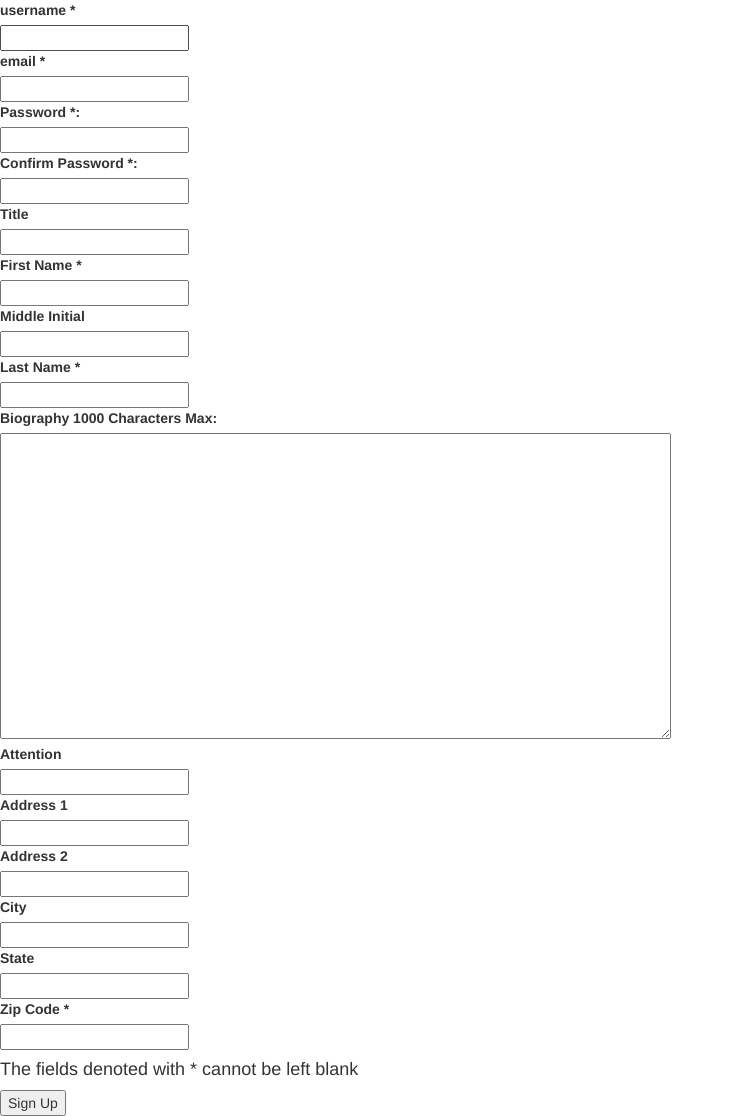
After one commit to ryanpsloan/non_profit_capstone, a PHP site: page /form_front_facing/SignUp.php in a window 1280 px wide. The commit adds this page. Shown: the whole page, without its empty margins (0-734 px from the left). Run offline with PHP 8.4, Linux system fonts and the light colour scheme; some libraries are stand-ins or nearby versions.

Commit message:
Added signup form processor, front facing forms and js. https://app.asana.com/0/19128794071980/21140848412792

```diff
--- /dev/null
+++ b/form_front_facing/SignUp.js
@@ -0,0 +1,85 @@
+/**
+ * Created by Martin on 12/2/2014.
+ */
+//jQuery for signup form
+// validate the form using jQuery
+$(document).ready(function()
+{
+	$("#signUp").validate(
+		{
+
+			rules: {
+				userName: {
+					required: true
+
+				},
+				email: {
+					required: true,
+					email: true
+
+				},
+				password: {
+					required: true
+
+				},
+				confPassword: {
+					required: true,
+					equalTo: "#password"
+
+				},
+				firstName: {
+					required: true
+
+				},
+				lastName: {
+					required: true
+
+				},
+				zipCode: {
+					required: true
+
+				}
+			},
+
+			messages: {
+				userName : {
+					required: "Please enter your Username"
+				},
+				email : {
+					required: "Please enter your email"
+				},
+				password: {
+					required: "Please enter your password"
+				},
+				confPassword: {
+					// confirmPassword was empty
+					required: "Please confirm the password",
+
+					// passwords did not match
+					equalTo: "Passwords do not match"
+				},
+				firstName : {
+					required: "Please enter your First Name"
+				},
+				lastName : {
+					required: "Please enter your Last Name"
+				},
+				zipCode : {
+					required: "Please a valid Zip Code"
+				}
+
+
+			},
+
+			submitHandler: function(form) {
+				$(form).ajaxSubmit(
+					{
+						type   : "POST",
+						url    : "../php/form/signupprocessor.php",
+						success: function(ajaxOutput) {
+							$("#outputArea").html(ajaxOutput);
+						}
+					});
+			}
+		})
+});
--- /dev/null
+++ b/form_front_facing/SignUp.php
@@ -0,0 +1,97 @@
+<?php
+/**
+ * Signup HTML form
+ * User: Martin
+ *
+ */
+require_once("../php/form/csrf.php");
+session_start();
+?>
+<!DOCTYPE html>
+<html>
+<head lang="en">
+	<meta charset="UTF-8" />
+	<meta name="viewport" content="width=device-width, initial-scale=1" />
+	<link type="text/css" href="//maxcdn.bootstrapcdn.com/bootstrap/3.3.1/css/bootstrap.min.css" rel="stylesheet" />
+	<script type="text/javascript" src="//ajax.googleapis.com/ajax/libs/jquery/1.11.1/jquery.min.js"></script>
+	<script type="text/javascript" src="//cdnjs.cloudflare.com/ajax/libs/jquery.form/3.51/jquery.form.min.js"></script>
+	<script type="text/javascript" src="//ajax.aspnetcdn.com/ajax/jquery.validate/1.12.0/jquery.validate.min.js"></script>
+	<script type="text/javascript" src="//ajax.aspnetcdn.com/ajax/jquery.validate/1.12.0/additional-methods.min.js"></script>
+	<script type="text/javascript" src="//maxcdn.bootstrapcdn.com/bootstrap/3.3.1/js/bootstrap.min.js"></script>
+	<script type="text/javascript" src="signUp.js"></script>
+
+	<title>SignUp Form</title>
+</head>
+<body>
+<div id="outputArea"></div>
+<form id="signUp" action="../php/form/signupprocessor.php" method="POST">
+	<?php echo generateInputTags();?>
+	<label for="userName">username *</label>
+	<br>
+	<input type="text" id="userName" name="userName" autocomplete="off">
+	<br>
+	<label for="email">email *</label>
+	<br>
+	<input type="text" id="email" name="email" autocomplete="off">
+	<br>
+	<label for="password">Password *:</label>
+	<br>
+	<input type="password" id="password" name="password" autocomplete="off">
+	<br>
+	<label for="confPassword">Confirm Password *:</label>
+	<br>
+	<input type="password" id="confPassword" name="confPassword" autocomplete="off">
+	<br>
+	<label for="userTitle">Title </label>
+	<br>
+	<input type="text" id="userTitle" name="userTitle" autocomplete="off">
+	<br>
+	<label for="firstName">First Name *</label>
+	<br>
+	<input type="text" id="firstName" name="firstName" autocomplete="off">
+	<br>
+	<label for="midInit">Middle Initial</label>
+	<br>
+	<input type="text" id="midInit" name="midInit" autocomplete="off">
+	<br>
+	<label for="lastName">Last Name *</label>
+	<br>
+	<input type="text" id="lastName" name="lastName" autocomplete="off">
+	<br>
+	<label for="bio">Biography 1000 Characters Max:</label>
+	<br>
+	<textarea class="bio" name="biography" maxlength="1024" rows="15" cols="80"></textarea>
+	<br>
+	<label for="attention">Attention</label>
+	<br>
+	<input type="text" id="attention" name="attention" autocomplete="off">
+	<br>
+	<label for="street1">Address 1</label>
+	<br>
+	<input type="text" id="street1" name="street1" autocomplete="off">
+	<br>
+	<label for="street2">Address 2</label>
+	<br>
+	<input type="text" id="street2" name="street2" autocomplete="off">
+	<br>
+	<label for="city">City</label>
+	<br>
+	<input type="text" id="city" name="city" autocomplete="off">
+	<br>
+	<label for="state">State</label>
+	<br>
+	<input type="text" id="state" name="state" autocomplete="off">
+	<br>
+	<label for="zipCode">Zip Code *</label>
+	<br>
+	<input type="text" id="zipCode" name="zipCode" autocomplete="off">
+	<br>
+	<h4>The fields denoted with * cannot be left blank</h4>
+	<input type="submit" value="Sign Up">
+
+</form>
+
+
+
+</body>
+</html>
--- a/sql/helpacrossabq.sql
+++ b/sql/helpacrossabq.sql
@@ -28,7 +28,8 @@ CREATE TABLE user(
 	PRIMARY KEY(userId),
 	INDEX(permissions),
 	UNIQUE(userName),
-	UNIQUE(email)
+	UNIQUE(email),
+	UNIQUE(authToken)
 );
 
 CREATE TABLE profile(
```
Also changed, not shown: form_front_facing/signin.php (+7 -6 lines), main.php (added, +8 -0 lines), php/form/activate.php (added, +31 -0 lines), php/form/signupprocessor.php (+65 -6 lines), php/user.php (+62 -0 lines), test/user-test.php (+28 -0 lines).
